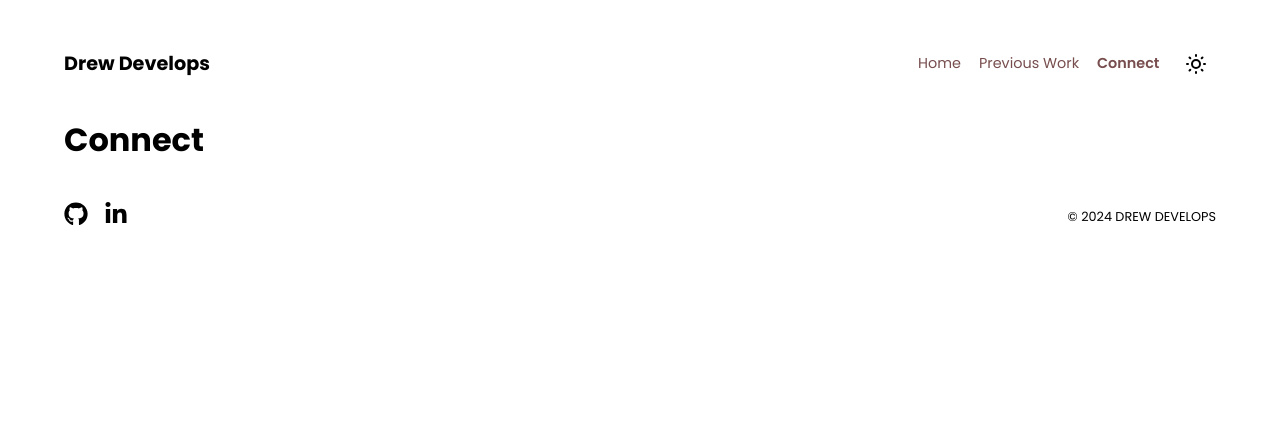
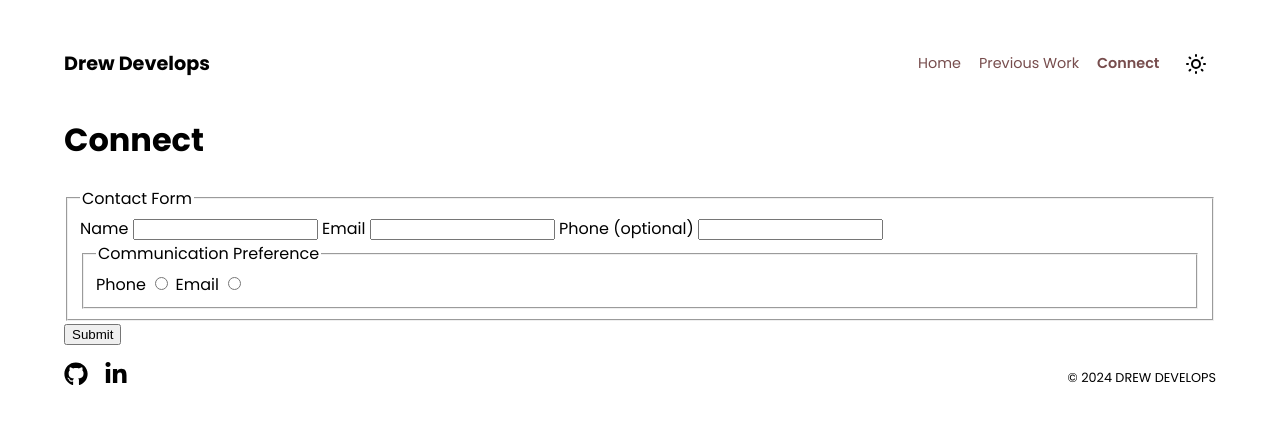
Before and after one commit to drewdoesdevelopment/drew-develops, a SvelteKit app: page /connect in a window 1280 px wide. Shown: the top 424 px of the page. Built offline with nearby package versions, Linux system fonts and the light colour scheme.

Commit message:
Accessibility updates

```diff
--- a/src/elements/Footer.svelte
+++ b/src/elements/Footer.svelte
@@ -2,14 +2,14 @@
 	<div class="socials">
 		<ul>
 			<li>
-                <a href="https://github.com/drewdoesdevelopment" target="_blank" rel="noreferrer">
+                <a href="https://github.com/drewdoesdevelopment" target="_blank" rel="noreferrer" aria-label="Drew Develops GitHub profile">
 					<svg xmlns="http://www.w3.org/2000/svg" viewBox="0 0 496 512"><path
 							d="M165.9 397.4c0 2-2.3 3.6-5.2 3.6-3.3.3-5.6-1.3-5.6-3.6 0-2 2.3-3.6 5.2-3.6 3-.3 5.6 1.3 5.6 3.6zm-31.1-4.5c-.7 2 1.3 4.3 4.3 4.9 2.6 1 5.6 0 6.2-2s-1.3-4.3-4.3-5.2c-2.6-.7-5.5.3-6.2 2.3zm44.2-1.7c-2.9.7-4.9 2.6-4.6 4.9.3 2 2.9 3.3 5.9 2.6 2.9-.7 4.9-2.6 4.6-4.6-.3-1.9-3-3.2-5.9-2.9zM244.8 8C106.1 8 0 113.3 0 252c0 110.9 69.8 205.8 169.5 239.2 12.8 2.3 17.3-5.6 17.3-12.1 0-6.2-.3-40.4-.3-61.4 0 0-70 15-84.7-29.8 0 0-11.4-29.1-27.8-36.6 0 0-22.9-15.7 1.6-15.4 0 0 24.9 2 38.6 25.8 21.9 38.6 58.6 27.5 72.9 20.9 2.3-16 8.8-27.1 16-33.7-55.9-6.2-112.3-14.3-112.3-110.5 0-27.5 7.6-41.3 23.6-58.9-2.6-6.5-11.1-33.3 2.6-67.9 20.9-6.5 69 27 69 27 20-5.6 41.5-8.5 62.8-8.5s42.8 2.9 62.8 8.5c0 0 48.1-33.6 69-27 13.7 34.7 5.2 61.4 2.6 67.9 16 17.7 25.8 31.5 25.8 58.9 0 96.5-58.9 104.2-114.8 110.5 9.2 7.9 17 22.9 17 46.4 0 33.7-.3 75.4-.3 83.6 0 6.5 4.6 14.4 17.3 12.1C428.2 457.8 496 362.9 496 252 496 113.3 383.5 8 244.8 8zM97.2 352.9c-1.3 1-1 3.3.7 5.2 1.6 1.6 3.9 2.3 5.2 1 1.3-1 1-3.3-.7-5.2-1.6-1.6-3.9-2.3-5.2-1zm-10.8-8.1c-.7 1.3.3 2.9 2.3 3.9 1.6 1 3.6.7 4.3-.7.7-1.3-.3-2.9-2.3-3.9-2-.6-3.6-.3-4.3.7zm32.4 35.6c-1.6 1.3-1 4.3 1.3 6.2 2.3 2.3 5.2 2.6 6.5 1 1.3-1.3.7-4.3-1.3-6.2-2.2-2.3-5.2-2.6-6.5-1zm-11.4-14.7c-1.6 1-1.6 3.6 0 5.9 1.6 2.3 4.3 3.3 5.6 2.3 1.6-1.3 1.6-3.9 0-6.2-1.4-2.3-4-3.3-5.6-2z"/>
                     </svg>
 			    </a>
             </li>
 			<li>
-				<a href="https://github.com/drewdoesdevelopment" target="_blank" rel="noreferrer">
+				<a href="https://github.com/drewdoesdevelopment" target="_blank" rel="noreferrer" aria-label="Drew Develops Linkedin profile">
 					<svg xmlns="http://www.w3.org/2000/svg" viewBox="0 0 448 512"><path
 							d="M100.28 448H7.4V148.9h92.88zM53.79 108.1C24.09 108.1 0 83.5 0 53.8a53.79 53.79 0 0 1 107.58 0c0 29.7-24.1 54.3-53.79 54.3zM447.9 448h-92.68V302.4c0-34.7-.7-79.2-48.29-79.2-48.29 0-55.69 37.7-55.69 76.7V448h-92.78V148.9h89.08v40.8h1.3c12.4-23.5 42.69-48.3 87.88-48.3 94 0 111.28 61.9 111.28 142.3V448z"/>
                     </svg>
--- a/src/elements/Navbar.svelte
+++ b/src/elements/Navbar.svelte
@@ -46,7 +46,7 @@
     <div class="flex-left">
         <a class="logo" href="/">Drew Develops</a>
         <div class="buttons">
-            <button class="nav-menu-button" on:click={toggleNavMenu}>
+            <button title="Navigation Menu" class="nav-menu-button" on:click={toggleNavMenu}>
                 {#if theme === 'dark'}
                 <svg
                     width="24px"
@@ -91,7 +91,7 @@
                 </svg>
                 {/if}
             </button>
-            <button class="theme-selector mobile" on:click={toggleTheme}>
+            <button title="Toggle Theme" class="theme-selector mobile" on:click={toggleTheme}>
                 {#if theme === 'dark'}
                     <svg
                         width="24px"
--- a/src/routes/connect/+page.svelte
+++ b/src/routes/connect/+page.svelte
@@ -1,3 +1,38 @@
 <main>
 	<h1>Connect</h1>
+
+	<form action="submit">
+		<fieldset>
+            <legend>Contact Form</legend>
+			<label>
+				Name
+				<input required type="text" />
+			</label>
+
+			<label>
+				Email
+				<input required type="email" />
+			</label>
+
+			<label>
+				Phone (optional)
+				<input type="tel" />
+			</label>
+
+			<fieldset>
+				<legend>Communication Preference</legend>
+
+				<label>
+					Phone
+					<input type="radio" name="commPreference" value="phone" />
+				</label>
+
+				<label>
+					Email
+					<input type="radio" name="commPreference" value="email" />
+				</label>
+			</fieldset>
+		</fieldset>
+	</form>
+	<button>Submit</button>
 </main>
```
